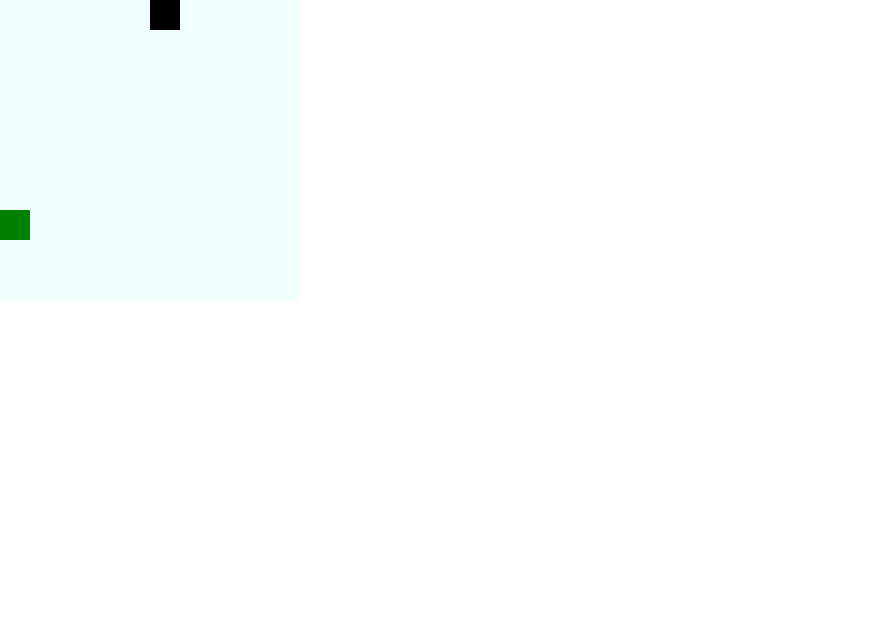
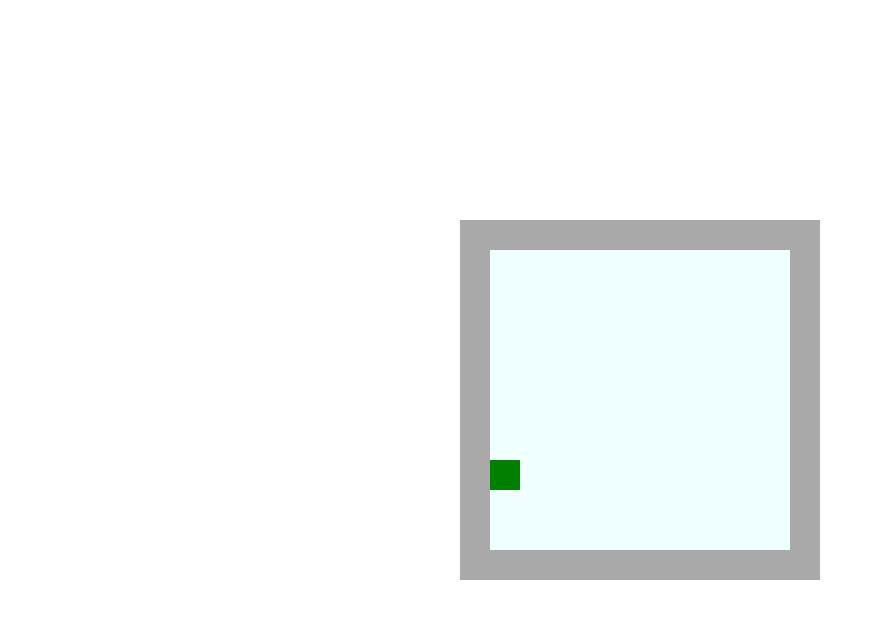
Before and after one commit to G3F4/warsawjs-workshop-47-reactive-snake, a React (Create React App) app in the folder reactive-snake/: page / in a window 1280 px wide. Shown: the top 618 px of the page, without its empty margins (0-883 px from the left). Built offline with nearby package versions, Linux system fonts and the light colour scheme.

Commit message:
lekkie stylowanie

```diff
--- a/reactive-snake/src/App.css
+++ b/reactive-snake/src/App.css
@@ -1,3 +1,6 @@
 .App {
-  text-align: center;
+  display: flex;
+  align-items: center;
+  justify-content: center;
+  height: 100vh;
 }
--- a/reactive-snake/src/App.js
+++ b/reactive-snake/src/App.js
@@ -17,7 +17,7 @@ function App() {
     x: randomIndex(gridSize),
     y: randomIndex(gridSize),
   });
-  const [speed, setSpeed] = useState(1000);
+  const [speed, setSpeed] = useState(500);
   const direction = useRef('up');
 
   useEffect(() => {
--- a/reactive-snake/src/Grid.css
+++ b/reactive-snake/src/Grid.css
@@ -1,3 +1,7 @@
+.grid {
+  border: solid 30px darkgray;
+}
+
 .gridRow {
   display: flex;
 }
--- a/reactive-snake/src/Grid.jsx
+++ b/reactive-snake/src/Grid.jsx
@@ -19,7 +19,7 @@ export default function Grid({ gridSize, fruit, snake }) {
   }
 
   return (
-    <div>
+    <div className="grid">
       {indexes.map((x) => (
         <div className="gridRow" key={x}>
           {indexes.map((y) => (
```
